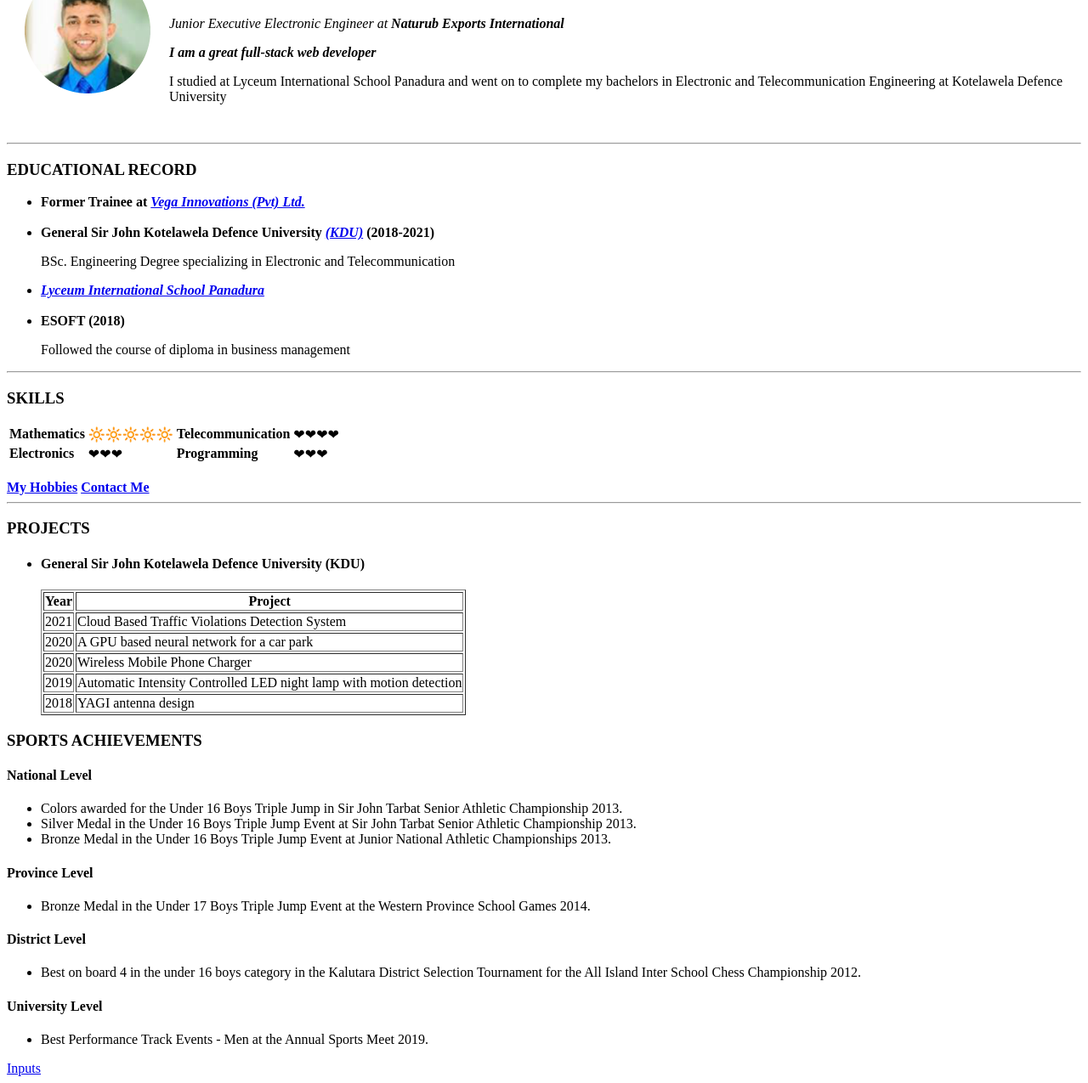
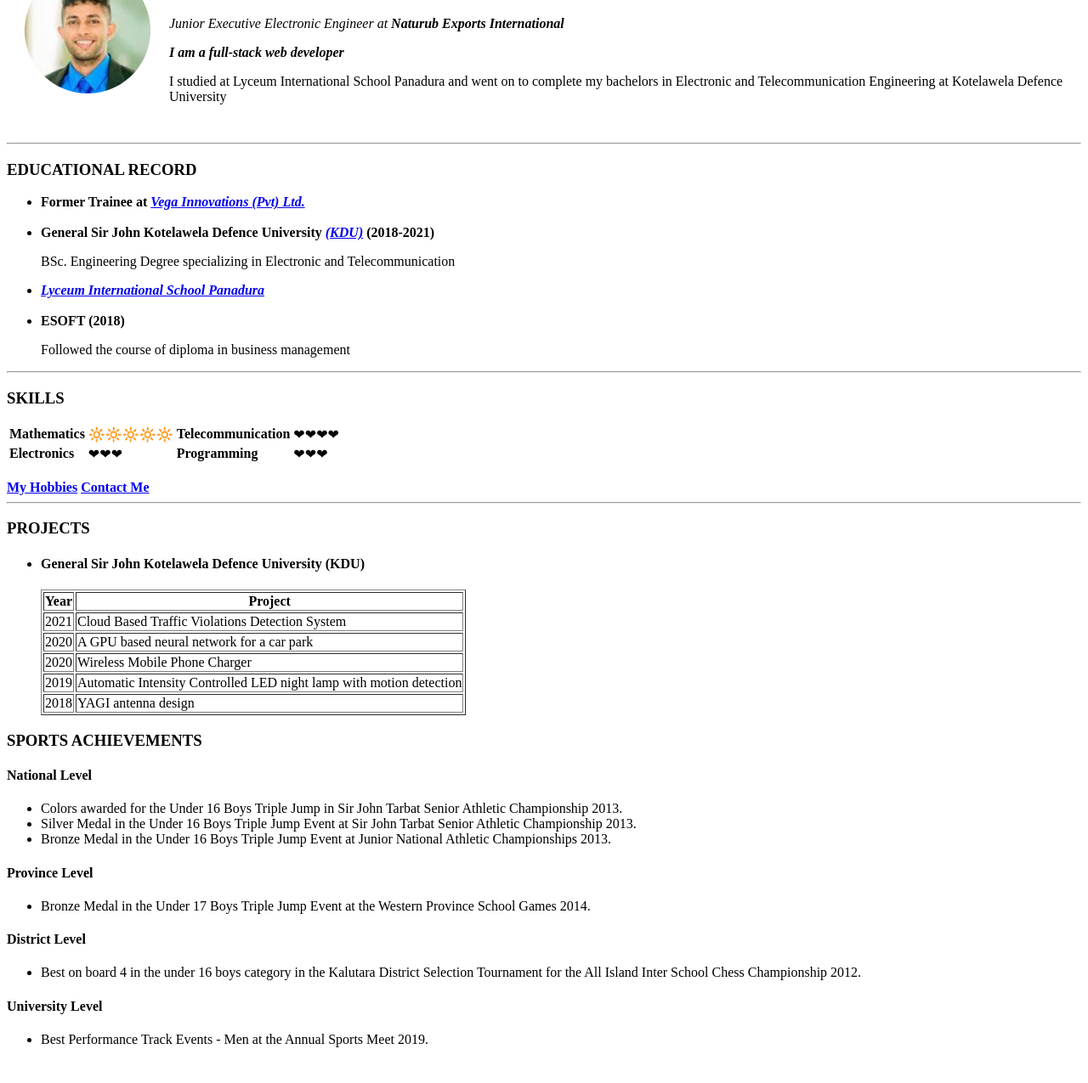
Before and after one commit to SanVidurath/cv, a plain HTML site: page index.html in a window 1280 px wide. Shown: the part 91-1366 px from the top of the page at 85% size. After the commit the page ends 1340 px from the top, so only its background shows below. Drawn offline with Linux system fonts and the light colour scheme.

Commit message:
Update index.html

```diff
--- a/index.html
+++ b/index.html
@@ -12,7 +12,7 @@
       <td><img src="Images/download-modified.png" alt="Sandeepa's Profile Picture"></td>
       <td><h1>💚Sandeepa Maddumage💚</h1>
       <p><em>Junior Executive Electronic Engineer at <strong>Naturub Exports International</strong></em></p>
-      <p><em><strong>I am a great full-stack web developer</strong></em></p>
+      <p><em><strong>I am a full-stack web developer</strong></em></p>
       <p>I studied at Lyceum International School Panadura and went on to complete my bachelors in Electronic and Telecommunication Engineering at Kotelawela Defence University</p>
     </td>
     </tr>
@@ -118,7 +118,6 @@
   <ul>
     <li> Best Performance Track Events - Men at the Annual Sports Meet 2019. </li>
   </ul>
-  <a href="inputs.html">Inputs</a>
 </body>
 
 </html>
```
